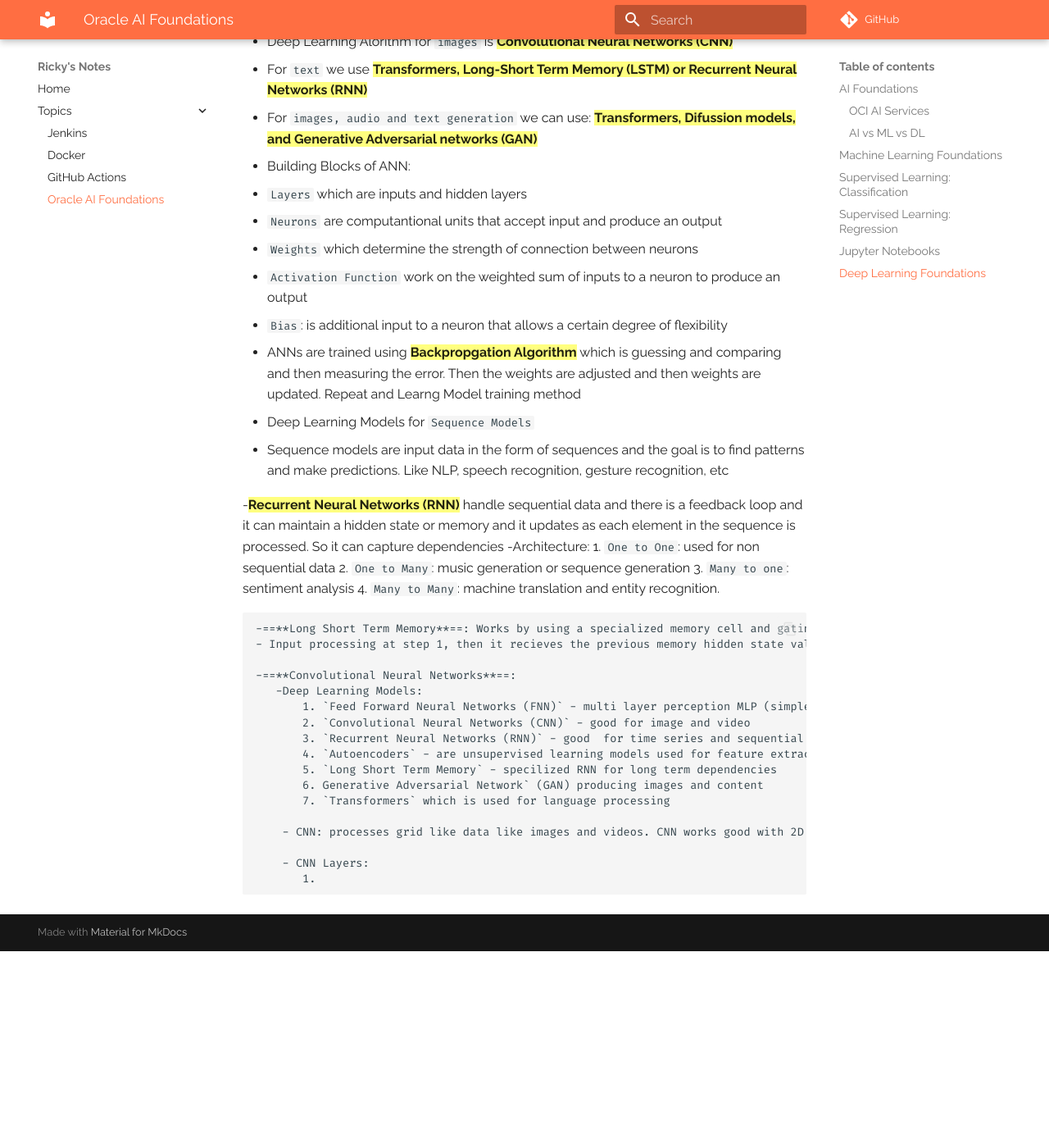
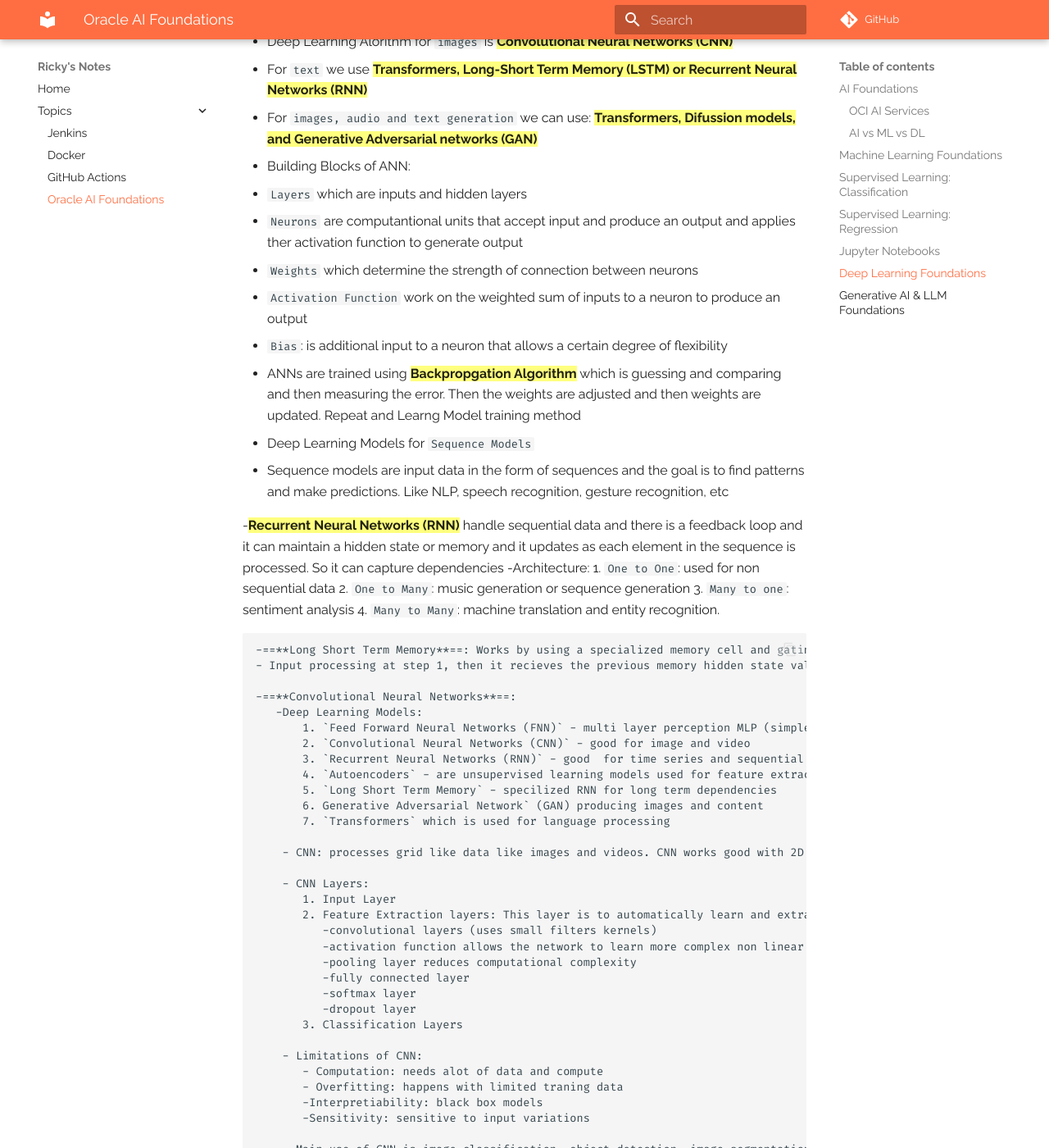
Before and after one commit to riczaman/notes-repo, an MkDocs documentation site: the page built from docs/topics/aiFoundations.md, in a window 1280 px wide and 1400 px high, scrolled down 5073 px. Shown: the whole window at 82% size. Built offline with MkDocs 1.6.1 and Material for MkDocs 9.7.7, drawn with Linux system fonts in a browser that asks for light colours; comment, search, counter and statistics services are not loaded; before the commit the page ends 6233 px from its top, so only the background shows below that; some of the changed text lies outside the part shown.

Commit message:
finished deep learning foundations module

```diff
--- a/docs/topics/aiFoundations.md
+++ b/docs/topics/aiFoundations.md
@@ -143,7 +143,7 @@ Machine Learning Algorithm for classfication is: ==**Logistic Regression**==: he
 
 - Building Blocks of ANN:
    1. `Layers` which are inputs and hidden layers
-   2. `Neurons` are computantional units that accept input and produce an output
+   2. `Neurons` are computantional units that accept input and produce an output and applies ther activation function to generate output
    3. `Weights` which determine the strength of connection between neurons
    4. `Activation Function` work on the weighted sum of inputs to a neuron to produce an output
    5. `Bias`: is additional input to a neuron that allows a certain degree of flexibility
@@ -176,4 +176,24 @@ Machine Learning Algorithm for classfication is: ==**Logistic Regression**==: he
         - CNN: processes grid like data like images and videos. CNN works good with 2D data by reducing images into an easier to process form.
 
         - CNN Layers:
-           1.
+           1. Input Layer
+           2. Feature Extraction layers: This layer is to automatically learn and extract patterns from the input images
+              -convolutional layers (uses small filters kernels)
+              -activation function allows the network to learn more complex non linear data
+              -pooling layer reduces computational complexity
+              -fully connected layer
+              -softmax layer
+              -dropout layer
+           3. Classification Layers
+
+        - Limitations of CNN:
+           - Computation: needs alot of data and compute
+           - Overfitting: happens with limited traning data
+           -Interpretiability: black box models
+           -Sensitivity: sensitive to input variations
+
+        - Main use of CNN is image classification, object detection, image segmentation, face recognition.
+
+---
+
+##Generative AI & LLM Foundations
```
